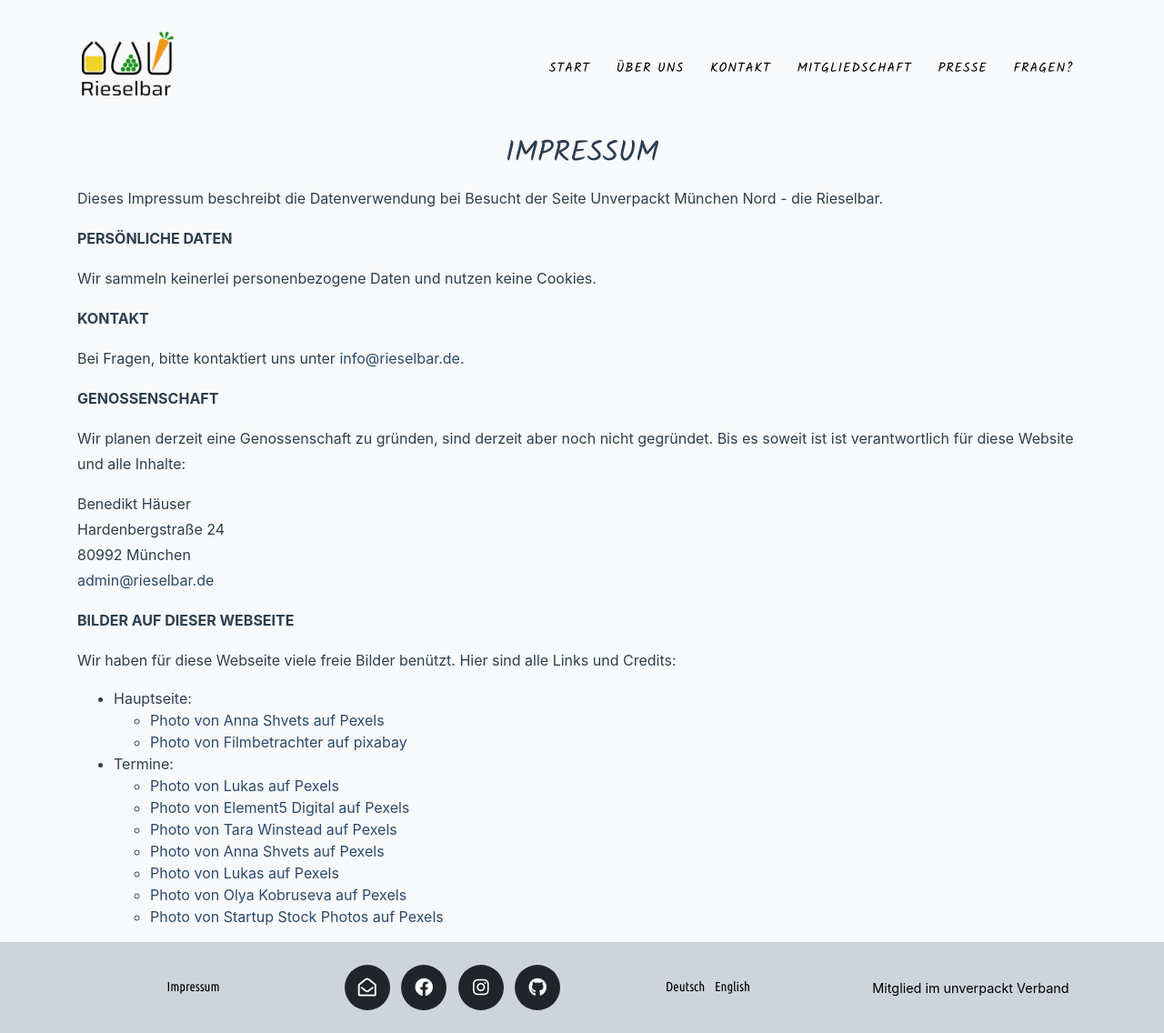
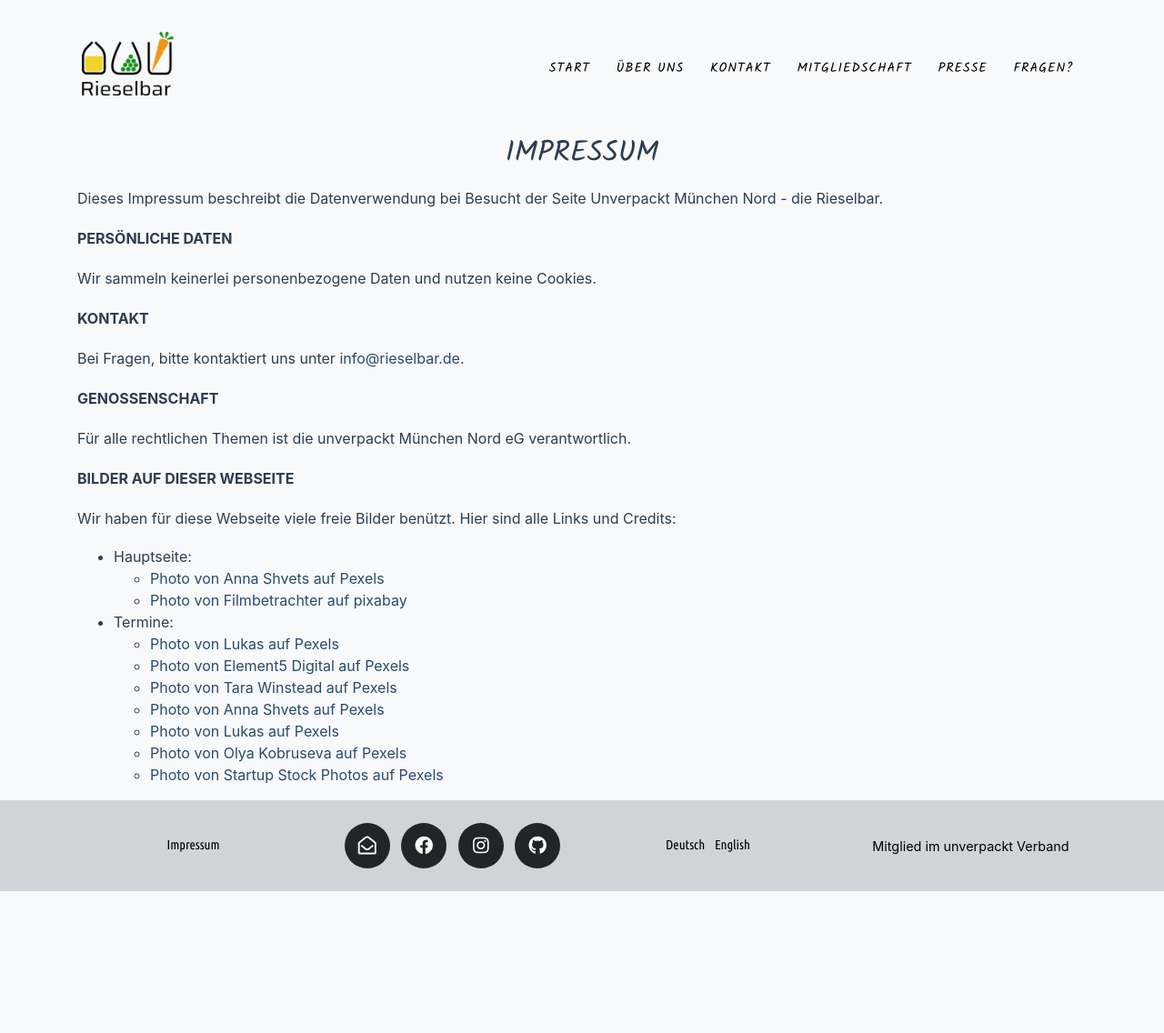
Before and after one commit to BeneHa/unverpacktladen_website, a Jekyll site: the page built from lang/de/legal.md, in a window 1280 px wide and 1136 px high. Shown: the whole window at 91% size. Built offline with Jekyll 4.4.1, drawn with Linux system fonts in a browser that asks for light colours.

Commit message:
update for opening

```diff
--- a/_sass/layout/_progress.scss
+++ b/_sass/layout/_progress.scss
@@ -37,12 +37,12 @@ section#progress {
   }
 
   .progress-bar-2 {
-    width: 25%;
+    width: 50%;
     animation: progressAnimationStrike60 8s;
     }
 
 .progress-bar-3 {
-    width: 55%;
+    width: 100%;
     animation: progressAnimationStrike5 8s;
     }
 
@@ -58,5 +58,5 @@ section#progress {
 
 @keyframes progressAnimationStrike5 {
     from { width: 0 }
-    to   { width: 55% }
+    to   { width: 100% }
 }
--- a/lang/de/legal.md
+++ b/lang/de/legal.md
@@ -28,12 +28,7 @@ Bei Fragen, bitte kontaktiert uns unter <a href="mailto:{{ site.email }}">{{ sit
 
 **GENOSSENSCHAFT**
 
-Wir planen derzeit eine Genossenschaft zu gründen, sind derzeit aber noch nicht gegründet. Bis es soweit ist ist verantwortlich für diese Website und alle Inhalte:
-
-Benedikt Häuser\
-Hardenbergstraße 24\
-80992 München\
- <a href="mailto:admin@rieselbar.de">admin@rieselbar.de</a>
+Für alle rechtlichen Themen ist die unverpackt München Nord eG verantwortlich.
 
 
 **BILDER AUF DIESER WEBSEITE**
```
Also changed, not shown: _data/sitetext.yml (+14 -21 lines).
